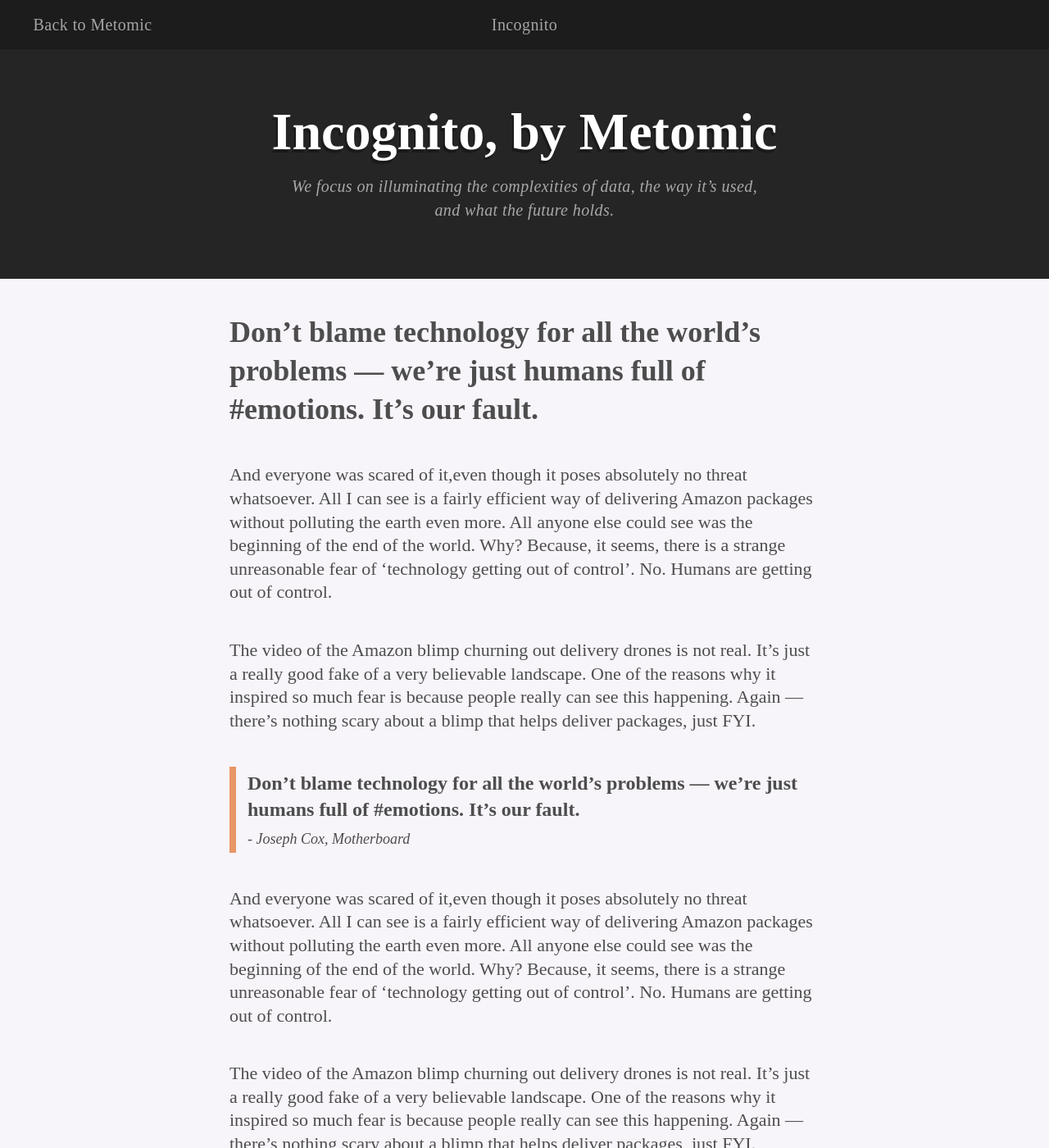
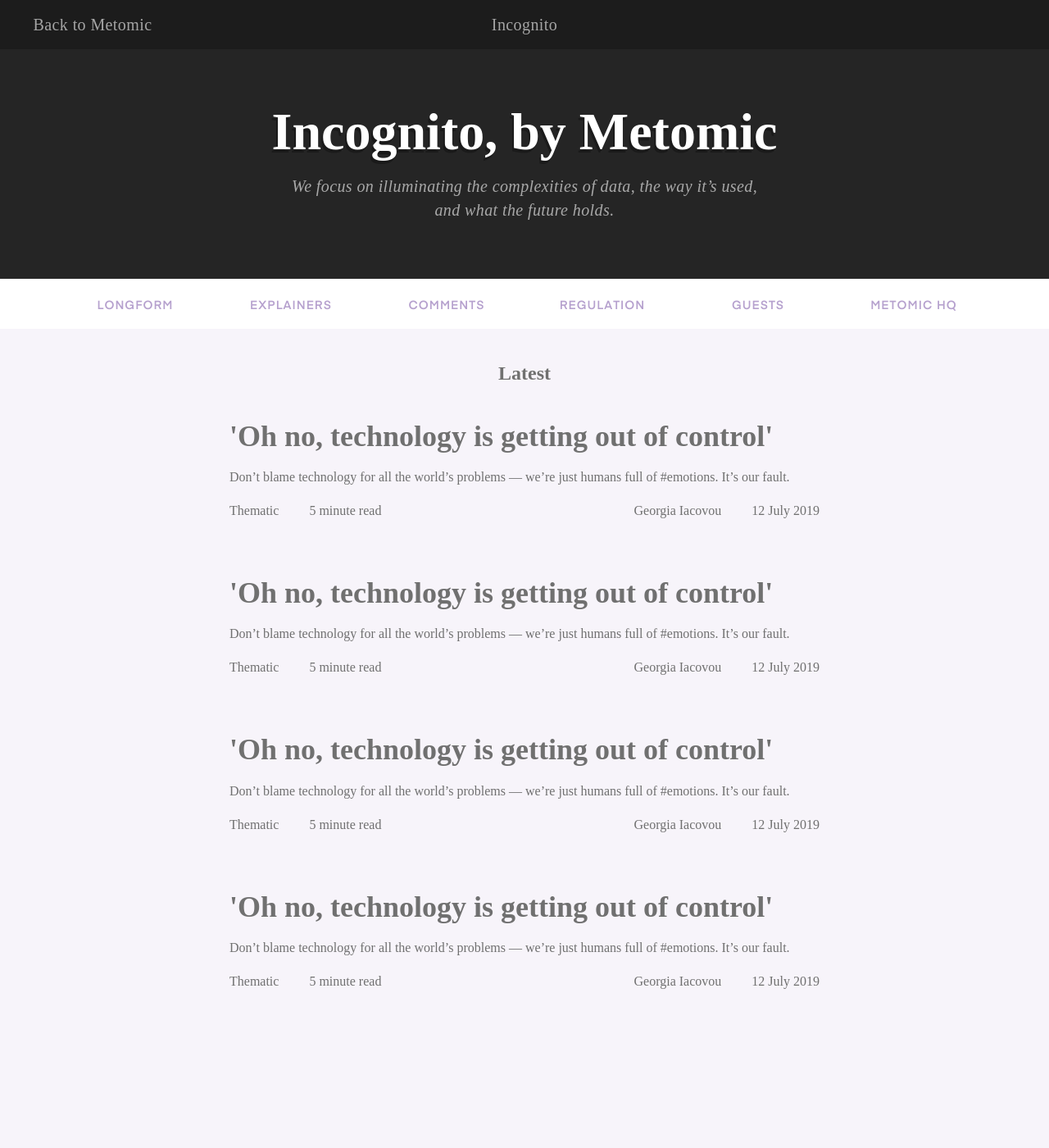
Before and after one commit to metomic/blog, a Jekyll site: the page new-index.html, which Jekyll copies as it is, in a window 1280 px wide and 1400 px high. Shown: the whole window at 82% size. Built offline with Jekyll 4.4.1, drawn with Linux system fonts in a browser that asks for light colours; some web fonts are replaced; some of the changed text lies outside the part shown.

Commit message:
homepage - @joshbalfour

```diff
--- a/new-index.html
+++ b/new-index.html
@@ -36,115 +36,77 @@
 			</header>
 		</div>
 
-		<section class="content wide">
-			<h2>
-				Don’t blame technology for all the world’s problems — we’re just humans full of #emotions. It’s our fault.
-			</h2>
+		<nav class="category-nav">
+			<a href="#">longform</a>
+			<a href="#">explainers</a>
+			<a href="#">comments</a>
+			<a href="#">regulation</a>
+			<a href="#">guests</a>
+			<a href="#">Metomic HQ</a>
+		</nav>
 
-			<p>
-				And everyone was scared of it,even though it poses absolutely no threat whatsoever. All I can see is a fairly efficient way of delivering Amazon packages without polluting the earth even more. All anyone else could see was the beginning of the end of the world. Why? Because, it seems, there is a strange unreasonable fear of ‘technology getting out of control’. No. Humans are getting out of control.
-			</p>
+		<section class="content grid">
+			<h5>Latest</h5>
 
-			<p>
-				The video of the Amazon blimp churning out delivery drones is not real. It’s just a really good fake of a very believable landscape. One of the reasons why it inspired so much fear is because people really can see this happening. Again — there’s nothing scary about a blimp that helps deliver packages, just FYI.
-			</p>
+			<div class="post-summary">
+				<h2><a href="#">'Oh no, technology is getting out of control'</a></h2>
+				<p>Don’t blame technology for all the world’s problems — we’re just humans full of #emotions. It’s our fault.</p>
+				<div class="metadata">
+					<div>
+						<span>Thematic</span>
+						<span>5 minute read</span>
+					</div>
+					<div>
+						<span>Georgia Iacovou</span>
+						<span>12 July 2019</span>
+					</div>
+				</div>
+			</div>
 
-			<blockquote>
-				Don’t blame technology for all the world’s problems — we’re just humans full of #emotions. It’s our fault.
-				<footer>- <cite>Joseph Cox, Motherboard</cite></footer>
-			</blockquote>
+			<div class="post-summary">
+				<h2><a href="#">'Oh no, technology is getting out of control'</a></h2>
+				<p>Don’t blame technology for all the world’s problems — we’re just humans full of #emotions. It’s our fault.</p>
+				<div class="metadata">
+					<div>
+						<span>Thematic</span>
+						<span>5 minute read</span>
+					</div>
+					<div>
+						<span>Georgia Iacovou</span>
+						<span>12 July 2019</span>
+					</div>
+				</div>
+			</div>
 
-			<p>
-				And everyone was scared of it,even though it poses absolutely no threat whatsoever. All I can see is a fairly efficient way of delivering Amazon packages without polluting the earth even more. All anyone else could see was the beginning of the end of the world. Why? Because, it seems, there is a strange unreasonable fear of ‘technology getting out of control’. No. Humans are getting out of control.
-			</p>
+			<div class="post-summary">
+				<h2><a href="#">'Oh no, technology is getting out of control'</a></h2>
+				<p>Don’t blame technology for all the world’s problems — we’re just humans full of #emotions. It’s our fault.</p>
+				<div class="metadata">
+					<div>
+						<span>Thematic</span>
+						<span>5 minute read</span>
+					</div>
+					<div>
+						<span>Georgia Iacovou</span>
+						<span>12 July 2019</span>
+					</div>
+				</div>
+			</div>
 
-			<p>
-				The video of the Amazon blimp churning out delivery drones is not real. It’s just a really good fake of a very believable landscape. One of the reasons why it inspired so much fear is because people really can see this happening. Again — there’s nothing scary about a blimp that helps deliver packages, just FYI.
-			</p>
-
-			<blockquote class="pull-quote left">
-				This is a quote about Privacy Paul. We call this a PaulQuote.
-			</blockquote>
-
-			<p>
-				And everyone was scared of it,even though it poses absolutely no threat whatsoever. All I can see is a fairly efficient way of delivering Amazon packages without polluting the earth even more. All anyone else could see was the beginning of the end of the world. Why? Because, it seems, there is a strange unreasonable fear of ‘technology getting out of control’. No. Humans are getting out of control.
-			</p>
-
-			<p>
-				The video of the Amazon blimp churning out delivery drones is not real. It’s just a really good fake of a very believable landscape. One of the reasons why it inspired so much fear is because people really can see this happening. Again — there’s nothing scary about a blimp that helps deliver packages, just FYI.
-			</p>
-
-			<blockquote class="pull-quote right">
-				This is a quote about Privacy Paul. We call this a PaulQuote.
-			</blockquote>
-
-			<p>
-				And everyone was scared of it,even though it poses absolutely no threat whatsoever. All I can see is a fairly efficient way of delivering Amazon packages without polluting the earth even more. All anyone else could see was the beginning of the end of the world. Why? Because, it seems, there is a strange unreasonable fear of ‘technology getting out of control’. No. Humans are getting out of control.
-			</p>
-
-			<p>
-				The video of the Amazon blimp churning out delivery drones is not real. It’s just a really good fake of a very believable landscape. One of the reasons why it inspired so much fear is because people really can see this happening. Again — there’s nothing scary about a blimp that helps deliver packages, just FYI.
-			</p>
-
-			<blockquote class="pull-quote">
-				This is a quote about Privacy Paul. We call this a PaulQuote.
-			</blockquote>
-
-			<p>
-				Hello, this is an unordered list.
-			</p>
-
-			<ul>
-				<li>breakfast at Tiffany's</li>
-				<li>bottles of bubbles</li>
-				<li>girls with tattoos who like getting in trouble</li>
-				<li>Lashes and diamonds</li>
-				<li>ATM machines</li>
-			</ul>
-
-			<p>
-					Hello, this is an ordered list.
-			</p>
-
-			<ol>
-				<li>breakfast at Tiffany's</li>
-				<li>bottles of bubbles</li>
-				<li>girls with tattoos who like getting in trouble</li>
-				<li>Lashes and diamonds</li>
-				<li>ATM machines</li>
-			</ol>
-
-			<figure>
-				<img src="/images/blimp.png" alt="blimpy mc death face" />
-				<figcaption>
-					This is an illustration that we have copyrighted, dickheads.
-				</figcaption>
-			</figure>
-
-			<blockquote class="pull-quote">
-				This is a quote about Privacy Paul. We call this a PaulQuote.
-			</blockquote>
-
-			<p>
-				And everyone was scared of it,even though it poses absolutely no threat whatsoever. All I can see is a fairly efficient way of delivering Amazon packages without polluting the earth even more. All anyone else could see was the beginning of the end of the world. Why? Because, it seems, there is a strange unreasonable fear of ‘technology getting out of control’. No. Humans are getting out of control.
-			</p>
-
-			<p>
-				The video of the Amazon blimp churning out delivery drones is not real. It’s just a really good fake of a very believable landscape. One of the reasons why it inspired so much fear is because people really can see this happening. Again — there’s nothing scary about a blimp that helps deliver packages, just FYI.
-			</p>
-
-			<blockquote>
-				Don’t blame technology for all the world’s problems — we’re just humans full of #emotions. It’s our fault.
-				<footer>- <cite>Joseph Cox, Motherboard</cite></footer>
-			</blockquote>
-
-			<p>
-				And everyone was scared of it,even though it poses absolutely no threat whatsoever. All I can see is a fairly efficient way of delivering Amazon packages without polluting the earth even more. All anyone else could see was the beginning of the end of the world. Why? Because, it seems, there is a strange unreasonable fear of ‘technology getting out of control’. No. Humans are getting out of control.
-			</p>
-
-			<p>
-				The video of the Amazon blimp churning out delivery drones is not real. It’s just a really good fake of a very believable landscape. One of the reasons why it inspired so much fear is because people really can see this happening. Again — there’s nothing scary about a blimp that helps deliver packages, just FYI.
-			</p>
+			<div class="post-summary">
+				<h2><a href="#">'Oh no, technology is getting out of control'</a></h2>
+				<p>Don’t blame technology for all the world’s problems — we’re just humans full of #emotions. It’s our fault.</p>
+				<div class="metadata">
+					<div>
+						<span>Thematic</span>
+						<span>5 minute read</span>
+					</div>
+					<div>
+						<span>Georgia Iacovou</span>
+						<span>12 July 2019</span>
+					</div>
+				</div>
+			</div>
 		</section>
 	</body>
 </html>
```
